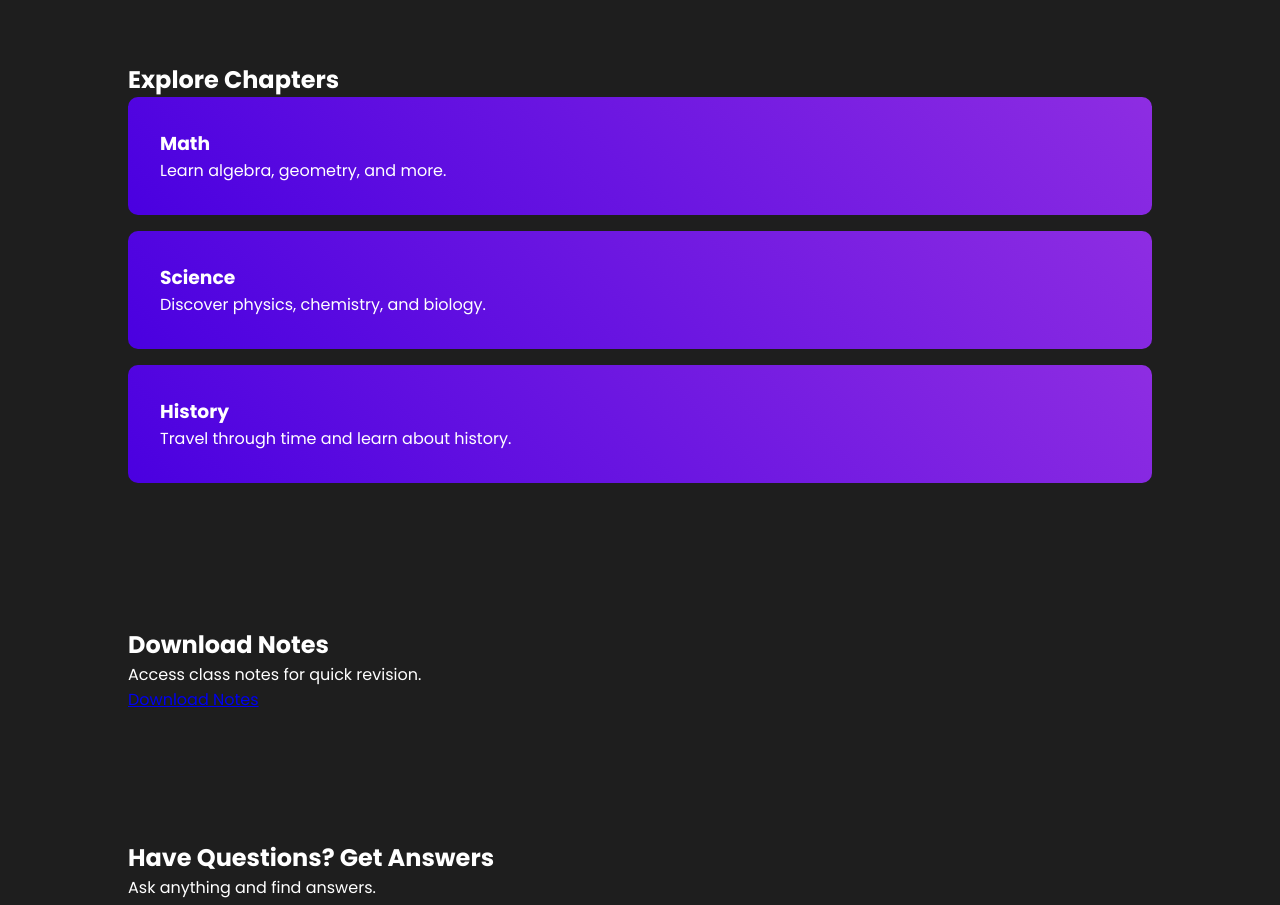
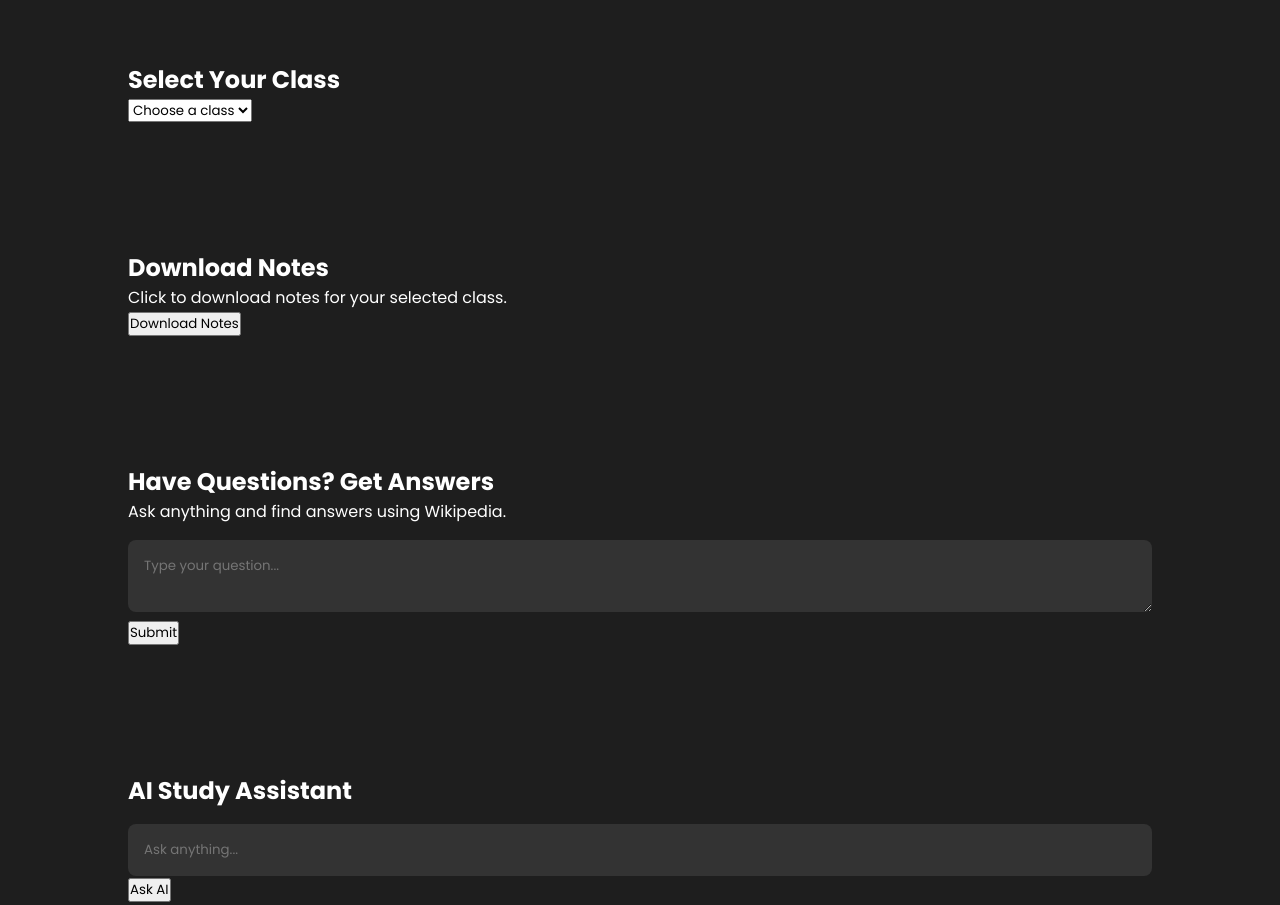
Before and after one commit to animeduniya/WayToStudy, a plain HTML site: page index.html in a window 1280 px wide. Shown: the part 911-1816 px from the top of the page. Drawn offline with Linux system fonts and the light colour scheme.

Commit message:
Update index.html

```diff
--- a/index.html
+++ b/index.html
@@ -27,42 +27,40 @@
     <a href="#ai-assistant" class="btn">Ask AI Now</a>
   </section>
 
-  <!-- Chapters Section -->
+  <!-- Class Selection Section -->
   <section id="chapters">
-    <h2>Explore Chapters</h2>
-    <div class="chapter-card">
-      <h3>Math</h3>
-      <p>Learn algebra, geometry, and more.</p>
-    </div>
-    <div class="chapter-card">
-      <h3>Science</h3>
-      <p>Discover physics, chemistry, and biology.</p>
-    </div>
-    <div class="chapter-card">
-      <h3>History</h3>
-      <p>Travel through time and learn about history.</p>
-    </div>
+    <h2>Select Your Class</h2>
+    <select id="classSelect" onchange="loadChapters()">
+      <option value="">Choose a class</option>
+      <!-- Classes from 1 to 12 -->
+      <script>
+        for (let i = 1; i <= 12; i++) {
+          document.write(`<option value="class${i}">Class ${i}</option>`);
+        }
+      </script>
+    </select>
+    <div id="chapterContainer"></div>
   </section>
 
   <!-- Notes Section -->
   <section id="notes">
     <h2>Download Notes</h2>
-    <p>Access class notes for quick revision.</p>
-    <a href="#" class="btn">Download Notes</a>
+    <p>Click to download notes for your selected class.</p>
+    <button id="downloadNotes" class="btn">Download Notes</button>
   </section>
 
   <!-- Q&A Section -->
   <section id="qa">
     <h2>Have Questions? Get Answers</h2>
-    <p>Ask anything and find answers.</p>
-    <textarea placeholder="Type your question..."></textarea>
-    <button class="btn">Submit</button>
+    <p>Ask anything and find answers using Wikipedia.</p>
+    <textarea id="userQuestion" placeholder="Type your question..."></textarea>
+    <button class="btn" onclick="submitQuestion()">Submit</button>
+    <p id="answerResponse"></p>
   </section>
 
   <!-- AI Assistant Section -->
   <section id="ai-assistant">
     <h2>AI Study Assistant</h2>
-    <p>Ask AI for help. Powered by Wikipedia.</p>
     <input id="question" type="text" placeholder="Ask anything..." />
     <button onclick="askAI()">Ask AI</button>
     <div id="ai-response"></div>
```
